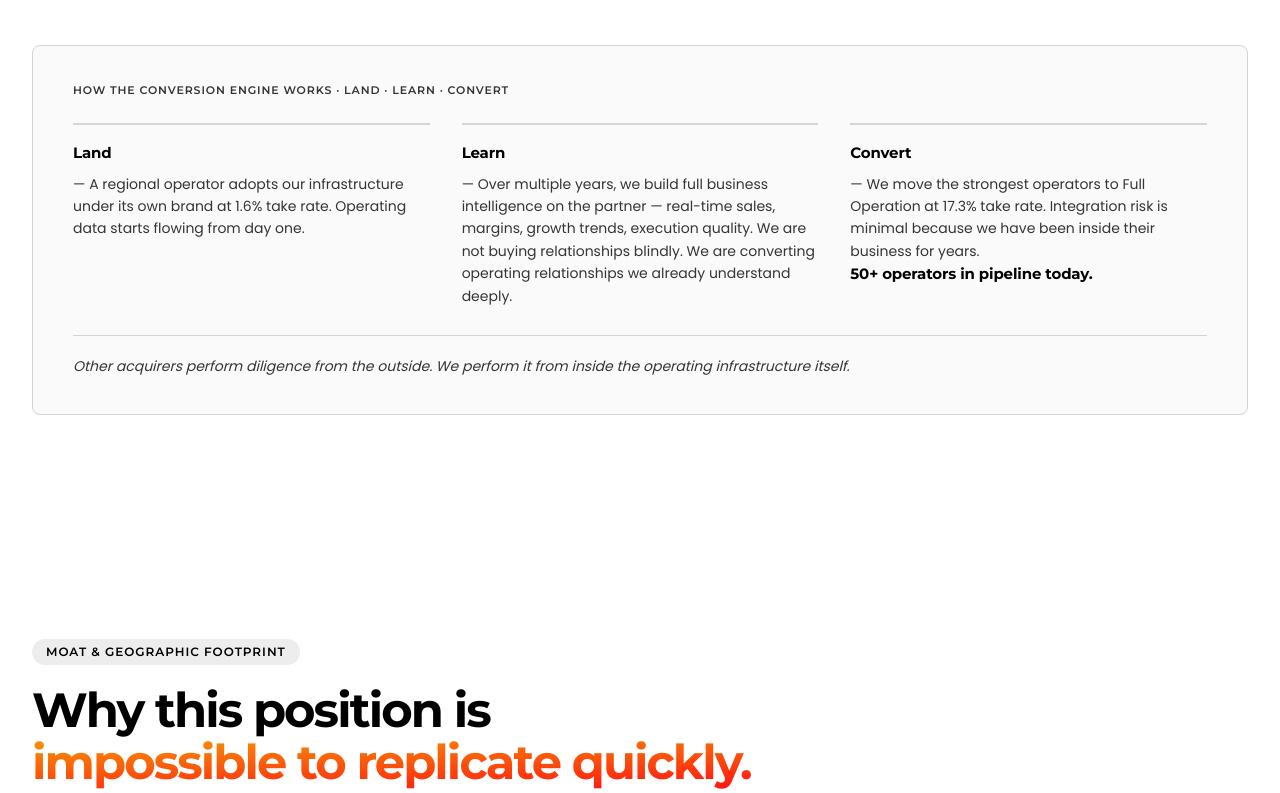
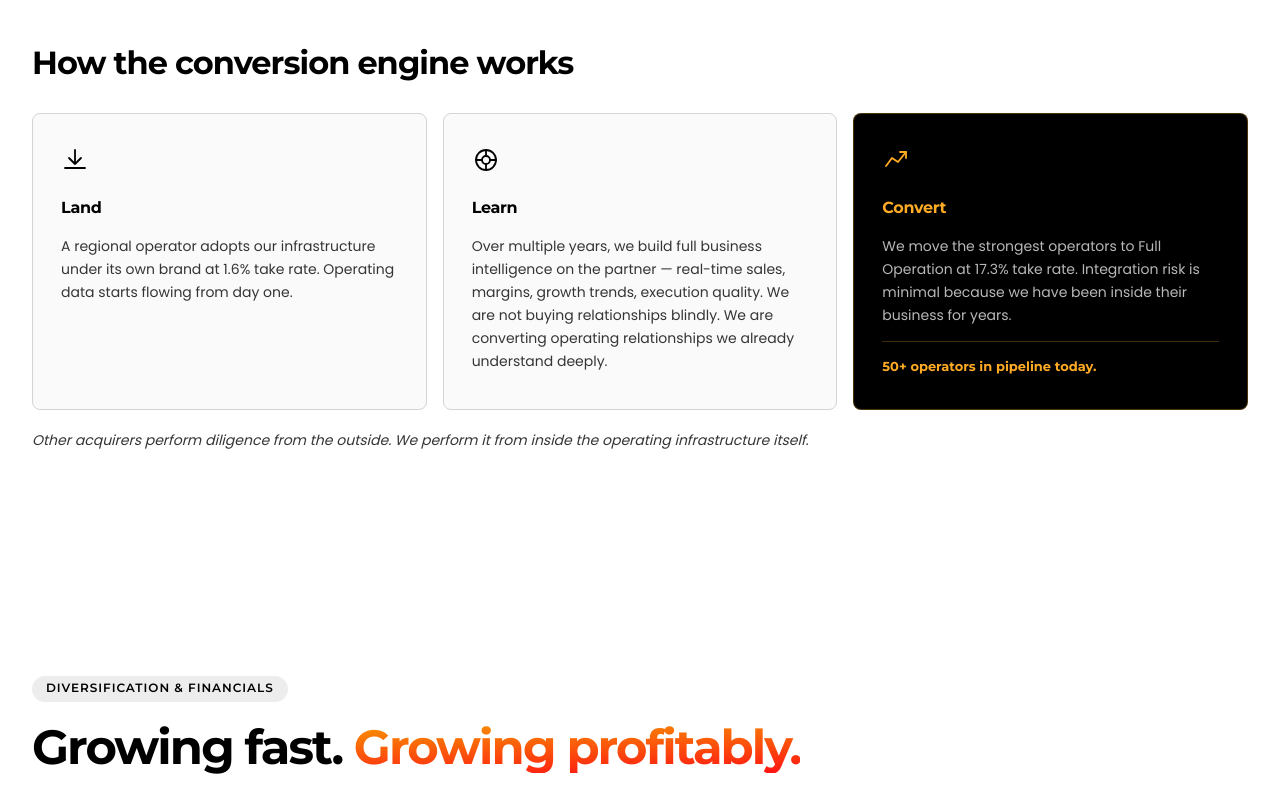
Before and after one commit to maxilopezramirez/tp-sites, an Astro site in the folder apps/investors/: page /about in a window 1280 px wide. Shown: the part 1387-2180 px from the top of the page. Built offline with nearby package versions, Linux system fonts and the light colour scheme; Astro itself is replaced by a stand-in of ours.

Commit message:
feat(investors): about — flywheel as cards with icons, moat removed, smart ticketing card dark, market facts 3-col grid

```diff
--- a/apps/investors/src/pages/about/index.astro
+++ b/apps/investors/src/pages/about/index.astro
@@ -82,36 +82,51 @@ const moatItems = [
         ))}
       </div>
 
-      <div class="flywheel-compact">
-        <p class="flywheel-compact__label">How the conversion engine works · Land · Learn · Convert</p>
-        <ol class="flywheel-compact__steps">
-          <li><strong>Land</strong> — A regional operator adopts our infrastructure under its own brand at 1.6% take rate. Operating data starts flowing from day one.</li>
-          <li><strong>Learn</strong> — Over multiple years, we build full business intelligence on the partner — real-time sales, margins, growth trends, execution quality. We are not buying relationships blindly. We are converting operating relationships we already understand deeply.</li>
-          <li><strong>Convert</strong> — We move the strongest operators to Full Operation at 17.3% take rate. Integration risk is minimal because we have been inside their business for years. <strong>50+ operators in pipeline today.</strong></li>
+      <div class="flywheel-cards">
+        <p class="flywheel-cards__label">How the conversion engine works</p>
+        <ol class="flywheel-cards__grid">
+          <li class="fw-card">
+            <div class="fw-card__icon">
+              <svg width="28" height="28" viewBox="0 0 28 28" fill="none" stroke="currentColor" stroke-width="1.8" stroke-linecap="round" stroke-linejoin="round">
+                <path d="M14 4v14M8 12l6 6 6-6"/>
+                <path d="M4 22h20"/>
+              </svg>
+            </div>
+            <span class="fw-card__phase">Land</span>
+            <p class="fw-card__body">A regional operator adopts our infrastructure under its own brand at 1.6% take rate. Operating data starts flowing from day one.</p>
+          </li>
+          <li class="fw-card">
+            <div class="fw-card__icon">
+              <svg width="28" height="28" viewBox="0 0 28 28" fill="none" stroke="currentColor" stroke-width="1.8" stroke-linecap="round" stroke-linejoin="round">
+                <circle cx="14" cy="14" r="10"/>
+                <circle cx="14" cy="14" r="4"/>
+                <line x1="14" y1="4" x2="14" y2="10"/>
+                <line x1="14" y1="18" x2="14" y2="24"/>
+                <line x1="4" y1="14" x2="10" y2="14"/>
+                <line x1="18" y1="14" x2="24" y2="14"/>
+              </svg>
+            </div>
+            <span class="fw-card__phase">Learn</span>
+            <p class="fw-card__body">Over multiple years, we build full business intelligence on the partner — real-time sales, margins, growth trends, execution quality. We are not buying relationships blindly. We are converting operating relationships we already understand deeply.</p>
+          </li>
+          <li class="fw-card fw-card--highlight">
+            <div class="fw-card__icon">
+              <svg width="28" height="28" viewBox="0 0 28 28" fill="none" stroke="currentColor" stroke-width="1.8" stroke-linecap="round" stroke-linejoin="round">
+                <polyline points="4,20 10,12 16,16 24,6"/>
+                <polyline points="18,6 24,6 24,12"/>
+              </svg>
+            </div>
+            <span class="fw-card__phase">Convert</span>
+            <p class="fw-card__body">We move the strongest operators to Full Operation at 17.3% take rate. Integration risk is minimal because we have been inside their business for years.</p>
+            <p class="fw-card__stat">50+ operators in pipeline today.</p>
+          </li>
         </ol>
-        <p class="flywheel-compact__note">Other acquirers perform diligence from the outside. We perform it from inside the operating infrastructure itself.</p>
+        <p class="flywheel-cards__note">Other acquirers perform diligence from the outside. We perform it from inside the operating infrastructure itself.</p>
       </div>
     </div>
   </section>
 
-  <!-- 4. THE MOAT -->
-  <section class="moat-section">
-    <div class="container">
-      <p class="section__eyebrow">Moat &amp; geographic footprint</p>
-      <h2 class="section__title">Why this position is <span class="accent-red">impossible to replicate quickly.</span></h2>
-      <p class="section__lead">Eleven countries operating live. A roadmap toward twenty-five. Same platform. Same operating model. Same playbook. Every market added became another barrier a new entrant has to rebuild from zero.</p>
-      <div class="moat-grid">
-        {moatItems.map((m) => (
-          <div class="moat-card">
-            <h3 class="moat-card__label">{m.label}</h3>
-            <p class="moat-card__body">{m.body}</p>
-          </div>
-        ))}
-      </div>
-    </div>
-  </section>
-
-  <!-- 5. THE PROOF -->
+  <!-- 4. THE PROOF -->
   <section class="proof">
     <div class="container">
       <p class="section__eyebrow">Diversification &amp; financials</p>
@@ -164,7 +179,7 @@ const moatItems = [
           <p class="mcard__to">2028 · $45.5B</p>
           <p class="mcard__delta">+8.6% CAGR</p>
         </article>
-        <article class="mcard mcard--amber">
+        <article class="mcard mcard--dark">
           <p class="mcard__eyebrow">Smart ticketing LATAM</p>
           <p class="mcard__from">2024 · $1B</p>
           <p class="mcard__arrow">→</p>
@@ -172,10 +187,19 @@ const moatItems = [
           <p class="mcard__delta">+16.6% CAGR · 4× global</p>
         </article>
       </div>
-      <ul class="market__bullets">
-        <li><strong>Structurally fragmented.</strong> Global ticketing leaders hold less than 20% market share across most of Latin America outside Mexico and Brazil, compared with more than 80% in the US and Europe.</li>
-        <li><strong>Consolidation race underway.</strong> Live Nation → OCESA (2025). CTS Eventim → Punto Ticket (2023). Credicorp → Joinnus (2025). The window to consolidate the underserved 95% is closing.</li>
-        <li><strong>Infrastructure gap.</strong> Most of the region has been underserved not just in ticketing — but in professional event infrastructure. Promoters need more than a ticketing page. They need technology that helps them sell more, operate better and manage events more efficiently.</li>
+      <ul class="market-facts">
+        <li class="market-fact">
+          <h3 class="market-fact__title">Structurally fragmented.</h3>
+          <p class="market-fact__body">Global ticketing leaders hold less than 20% market share across most of Latin America outside Mexico and Brazil, compared with more than 80% in the US and Europe.</p>
+        </li>
+        <li class="market-fact">
+          <h3 class="market-fact__title">Consolidation race underway.</h3>
+          <p class="market-fact__body">Live Nation → OCESA (2025). CTS Eventim → Punto Ticket (2023). Credicorp → Joinnus (2025). The window to consolidate the underserved 95% is closing.</p>
+        </li>
+        <li class="market-fact">
+          <h3 class="market-fact__title">Infrastructure gap.</h3>
+          <p class="market-fact__body">Most of the region has been underserved not just in ticketing — but in professional event infrastructure. Promoters need more than a ticketing page.</p>
+        </li>
       </ul>
       <p class="source">Sources: PwC GE&amp;M Outlook · Worldometer · Grand View Horizon · Mordor Intelligence.</p>
     </div>
@@ -219,6 +243,119 @@ const moatItems = [
 </Site>
 
 <style>
+  /* Market dark card */
+  .mcard--dark {
+    background: #000;
+    border-color: rgba(255,255,255,0.1);
+  }
+  .mcard--dark .mcard__eyebrow { background: rgba(255,171,36,0.12); color: var(--color-secondary); }
+  .mcard--dark .mcard__from { color: rgba(255,255,255,0.6); }
+  .mcard--dark .mcard__to { color: #fff; }
+  .mcard--dark .mcard__delta { background: var(--gradient-brand); color: #fff; }
+  .mcard--dark .mcard__arrow { -webkit-text-fill-color: initial; background: none; color: var(--color-secondary); }
+
+  /* Market facts 3-col */
+  .market-facts {
+    list-style: none; padding: 0; margin: 32px 0 0;
+    display: grid;
+    grid-template-columns: repeat(3, 1fr);
+    gap: 1px;
+    background: var(--color-border);
+    border: 1px solid var(--color-border);
+    border-radius: var(--radius-card);
+    overflow: hidden;
+  }
+  .market-fact {
+    background: var(--color-surface-elevated);
+    padding: 28px 24px;
+    display: flex;
+    flex-direction: column;
+    gap: 10px;
+  }
+  .market-fact__title {
+    font-family: var(--font-heading);
+    font-size: 15px;
+    font-weight: 700;
+    letter-spacing: -0.01em;
+    color: var(--color-text-primary);
+    margin: 0;
+  }
+  .market-fact__body {
+    font-family: var(--font-body);
+    font-size: 14px;
+    line-height: 1.6;
+    color: var(--color-text-muted);
+    margin: 0;
+  }
+
+  /* Flywheel cards */
+  .flywheel-cards { margin-top: 48px; }
+  .flywheel-cards__label {
+    font-family: var(--font-heading);
+    font-size: clamp(22px, 2.5vw, 32px);
+    font-weight: 700;
+    letter-spacing: -0.03em;
+    color: var(--color-text-primary);
+    margin: 0 0 32px;
+    line-height: 1.15;
+  }
+  .flywheel-cards__grid {
+    list-style: none; padding: 0; margin: 0;
+    display: grid;
+    grid-template-columns: repeat(3, 1fr);
+    gap: 16px;
+  }
+  .fw-card {
+    background: var(--color-gray-50);
+    border: 1px solid var(--color-border);
+    border-radius: var(--radius-card);
+    padding: 32px 28px;
+    display: flex;
+    flex-direction: column;
+    gap: 14px;
+    position: relative;
+  }
+  .fw-card--highlight {
+    background: #000;
+    border-color: rgba(255,171,36,0.3);
+  }
+  .fw-card--highlight .fw-card__phase { color: var(--color-secondary); }
+  .fw-card--highlight .fw-card__body { color: rgba(255,255,255,0.72); }
+  .fw-card--highlight .fw-card__icon { color: var(--color-secondary); }
+  .fw-card__icon { color: var(--color-text-primary); }
+  .fw-card__phase {
+    font-family: var(--font-heading);
+    font-size: 16px;
+    font-weight: 700;
+    letter-spacing: -0.02em;
+    color: var(--color-text-primary);
+  }
+  .fw-card__body {
+    font-family: var(--font-body);
+    font-size: 14px;
+    line-height: 1.65;
+    color: var(--color-text-muted);
+    margin: 0;
+    flex: 1;
+  }
+  .fw-card__stat {
+    font-family: var(--font-heading);
+    font-size: 13px;
+    font-weight: 700;
+    color: var(--color-secondary);
+    margin: 0;
+    padding-top: 14px;
+    border-top: 1px solid rgba(255,171,36,0.25);
+  }
+  .flywheel-cards__note {
+    margin-top: 20px;
+    font-family: var(--font-body);
+    font-size: 14px;
+    font-style: italic;
+    color: var(--color-text-muted);
+    line-height: 1.55;
+  }
+
   /* At a glance */
   .glance { background: var(--color-surface-elevated); padding: 72px 0 96px; }
   .glance__grid { display: grid; grid-template-columns: 1fr 1fr; gap: 64px; align-items: start; }
```
